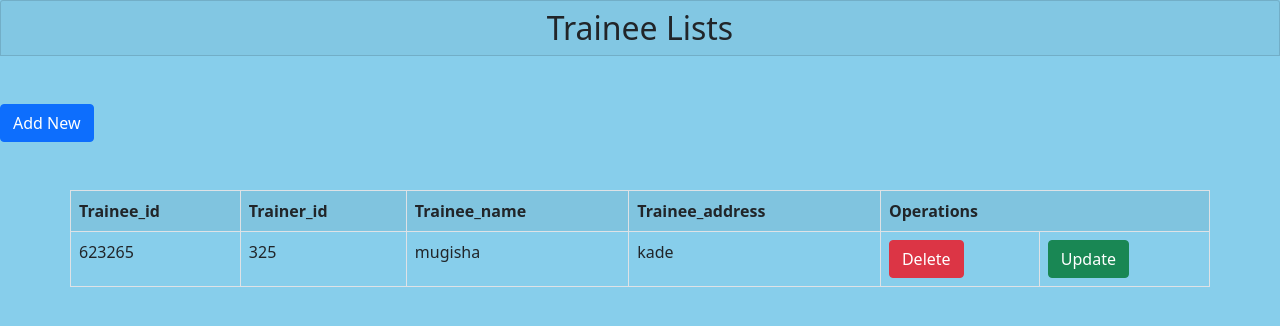
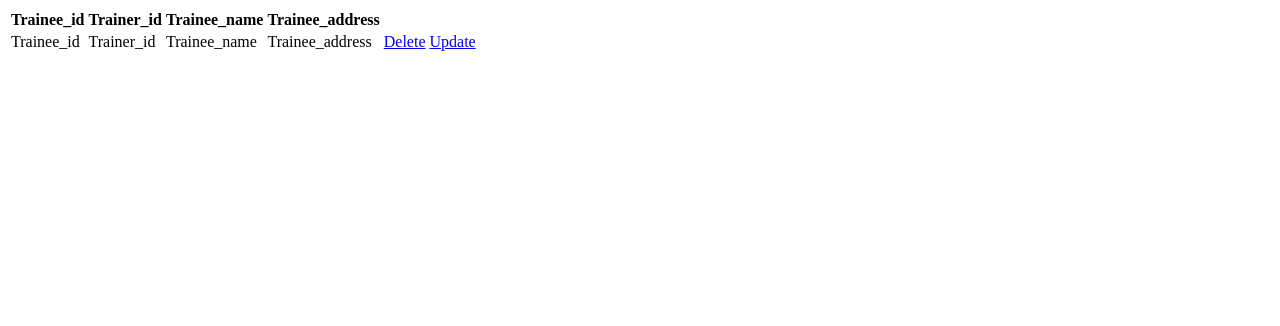
Before and after one commit to jeanaimeiraguha/SCHOOL_MANAGEMENT_SYSTEM, a PHP site: page /select.php in a window 1280 px wide. Shown: the top 326 px of the page. Run offline with PHP 8.4, Linux system fonts and the light colour scheme; data comes from the database, SQL or seed files in the repository.

Commit message:
initial commit

```diff
--- a/TRAINEE/select.php
+++ b/TRAINEE/select.php
@@ -1,40 +1,38 @@
 <!DOCTYPE html>
 <html lang="en">
 <head>
-    <link rel="stylesheet" href="css/bootstrap.css">
     <meta charset="UTF-8">
     <meta name="viewport" content="width=device-width, initial-scale=1.0">
     <title>Document</title>
 </head>
-<body style="background-color: skyblue;">
-    <h2 class="card card-header text-center">Trainee Lists</h2>
-    <a href="insert.php" class="btn btn-primary my-5">Add New</a>
-    <table border="1" class="table table-bordered table-striped table-hover container">
+<body>
+    <table>
         <tr>
             <th>Trainee_id</th>
             <th>Trainer_id</th>
             <th>Trainee_name</th>
             <th>Trainee_address</th>
-        <th colspan="2">Operations</th>
         </tr>
         <?php
         include("conn.php");
-    $select=mysqli_query($conn, "SELECT * FROM Trainee");
-    while($row=mysqli_fetch_array($select)){
+        $select =mysqli_query($conn, "SELECT * FROM trainee");
+        while ($row=mysqli_fetch_array($select)) {
+            # code...
+
+
         ?>
         <tr>
-        <td><?php echo $row['Trainee_id']?></td>
+            <td <?php echo $row['Trainee_id']?>>Trainee_id</td>
+            <td <?php echo $row['Trainer_id']?>>Trainer_id</td>
+            <td <?php echo $row['Trainee_name']?>>Trainee_name</td>
+            <td <?php echo $row['Trainee_address']?>>Trainee_address</td>
+            <td><a href="delete.php?dlt=<?php echo $row['Trainee_id']?>">Delete</a></td>
+            <td><a href="update.php?upd=<?php echo $row['Trainee_id']?>">Update</a></td>
 
-        <td><?php echo $row['Trainer_id']?></td>
-        <td><?php echo $row['Trainee_name']?></td>
-        <td><?php echo $row['Trainee_address']?></td>
-
-        <td><a href="delete.php?dlt=<?php echo $row['Trainee_id'];?>" class="btn btn-danger">Delete</a></td>
-        <td><a href="update.php?upd=<?php echo $row['Trainee_id'];?>" class="btn btn-success">Update</a></td>
         </tr>
         <?php
-
-    }?>
+        }
+        ?>
     </table>
 </body>
 </html>
```
Lines whose indentation alone changed are shown as unchanged.
